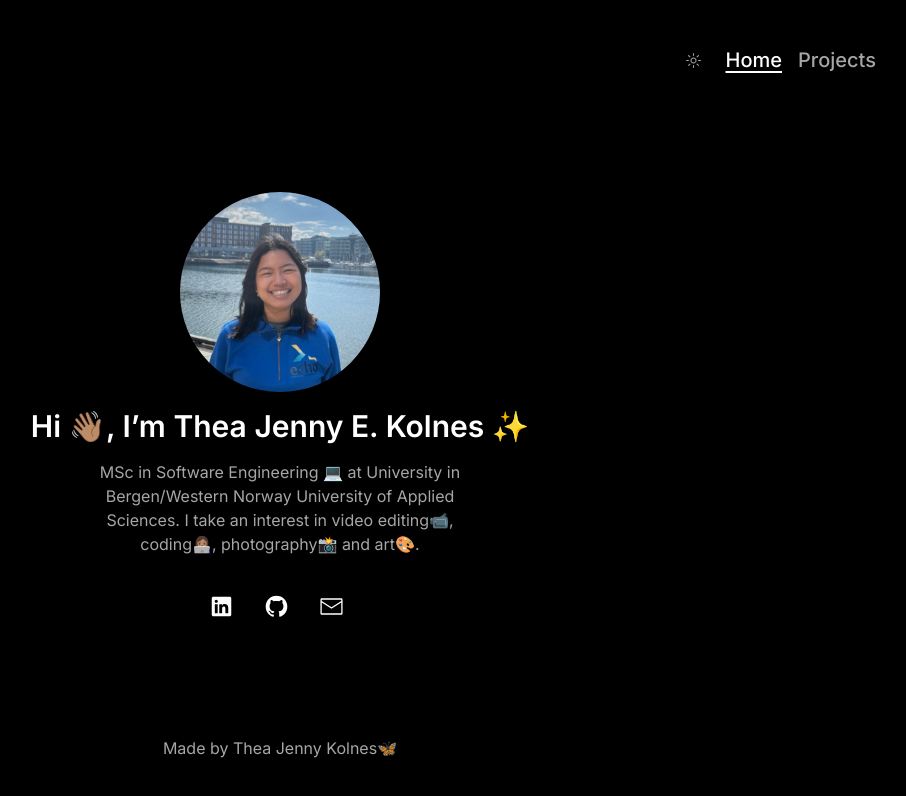
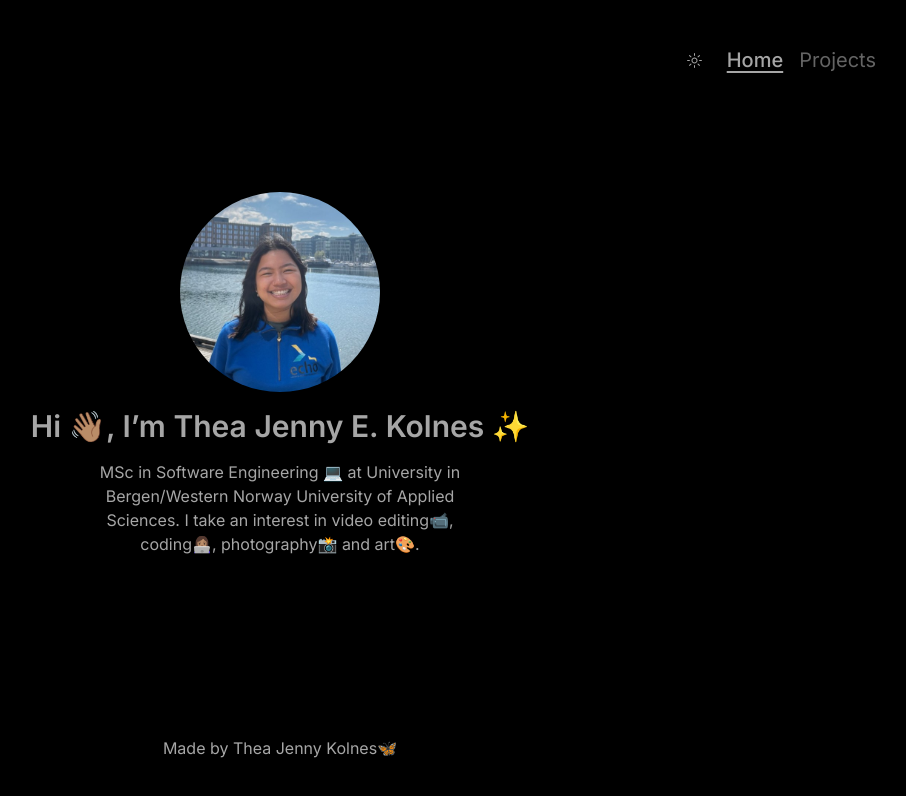
Before and after one commit to tjekol/homepage, a Next.js app: page / in a window 1280 px wide. Shown: the top 796 px of the page, without its empty margins (360-1266 px from the left). Built offline with nearby package versions, Linux system fonts and the light colour scheme.

Commit message:
color update

```diff
--- a/src/app/layout.tsx
+++ b/src/app/layout.tsx
@@ -21,12 +21,10 @@
     <html lang='en'>
       <body className={inter.className}>
         <ThemeProvider attribute='class' defaultTheme='dark'>
-          <main className='flex min-h-screen flex-col items-center justify-between space-y-8 bg-primary p-8 dark:bg-background-dark md:p-10'>
+          <main className='flex min-h-screen flex-col items-center justify-between space-y-8 p-8 md:p-10'>
             <Header />
             <div className='h-5/6 w-full grow md:w-5/6'>{children}</div>
-            <div className='text-secondary dark:text-text-dark'>
-              Made by Thea Jenny Kolnes🦋
-            </div>
+            <p>Made by Thea Jenny Kolnes🦋</p>
           </main>
         </ThemeProvider>
       </body>
--- a/src/app/page.tsx
+++ b/src/app/page.tsx
@@ -20,7 +20,7 @@
         style={{ borderRadius: '100px' }}
       />
       <h1 className='text-center'>Hi 👋🏽, I’m Thea Jenny E. Kolnes ✨</h1>
-      <p className='w-5/6 pb-4 text-center dark:text-text-dark md:w-2/5'>
+      <p className='w-5/6 pb-4 text-center  md:w-2/5'>
         MSc in Software Engineering 💻 at University in Bergen/Western Norway
         University of Applied Sciences. I take an interest in video editing📹,
         coding👩🏽‍💻, photography📸 and art🎨.
--- a/src/components/nav-bar.tsx
+++ b/src/components/nav-bar.tsx
@@ -24,10 +24,10 @@
       <Button
         variant='link'
         className={
-          'flex-none px-1 text-base md:text-xl ' +
+          'flex-none px-1 text-base  md:text-xl ' +
           (onPage(ActivePage.Home)
-            ? 'text-text underline dark:text-text'
-            : 'text-secondary dark:text-text-dark')
+            ? ' text-text underline dark:text-text-dark'
+            : 'font-normal text-secondary dark:text-text-dark/60')
         }
         onClick={() => activePageSet(ActivePage.Home)}
         asChild
@@ -39,8 +39,8 @@
         className={
           'flex-none px-1 text-base md:text-xl ' +
           (onPage(ActivePage.Projects)
-            ? 'text-text underline  dark:text-text'
-            : 'text-secondary dark:text-text-dark')
+            ? 'text-text underline  dark:text-text-dark'
+            : 'font-normal text-secondary dark:text-text-dark/60')
         }
         onClick={() => activePageSet(ActivePage.Projects)}
         asChild
--- a/src/style/globals.css
+++ b/src/style/globals.css
@@ -6,14 +6,17 @@
   * {
     @apply border-border;
   }
+  main,
   body {
     @apply bg-primary text-foreground dark:bg-primary-dark;
   }
+
   h1 {
     @apply text-lg md:text-3xl;
     @apply font-semibold;
-    @apply text-text;
+    @apply text-text dark:text-text-dark;
   }
+
   h2 {
     @apply text-base md:text-2xl;
     @apply font-bold;
@@ -23,10 +26,11 @@
   h3 {
     @apply text-base md:text-xl;
     @apply font-bold;
-    @apply text-text;
+    @apply text-text dark:text-text-dark;
   }
+
   p {
     @apply text-sm md:text-base;
-    @apply text-secondary dark:text-text-dark;
+    @apply text-text dark:text-text-dark;
   }
 }
--- a/tailwind.config.js
+++ b/tailwind.config.js
@@ -22,7 +22,7 @@
         ring: 'hsl(var(--ring))',
         foreground: 'hsl(var(--foreground))',
         text: {
-          DEFAULT: '#ffffff',
+          DEFAULT: '#000000',
           foreground: 'hsl(var(--text-foreground))',
           dark: '#A6A6A6',
         },
@@ -32,12 +32,12 @@
           dark: '#000000',
         },
         primary: {
-          DEFAULT: '#49655B',
+          DEFAULT: '#AAB8CC',
           foreground: 'hsl(var(--primary-foreground))',
           dark: '#000000',
         },
         secondary: {
-          DEFAULT: '#ACC6BC',
+          DEFAULT: '#4B4B4B',
           foreground: 'hsl(var(--secondary-foreground))',
           dark: '#362c26',
         },
```
